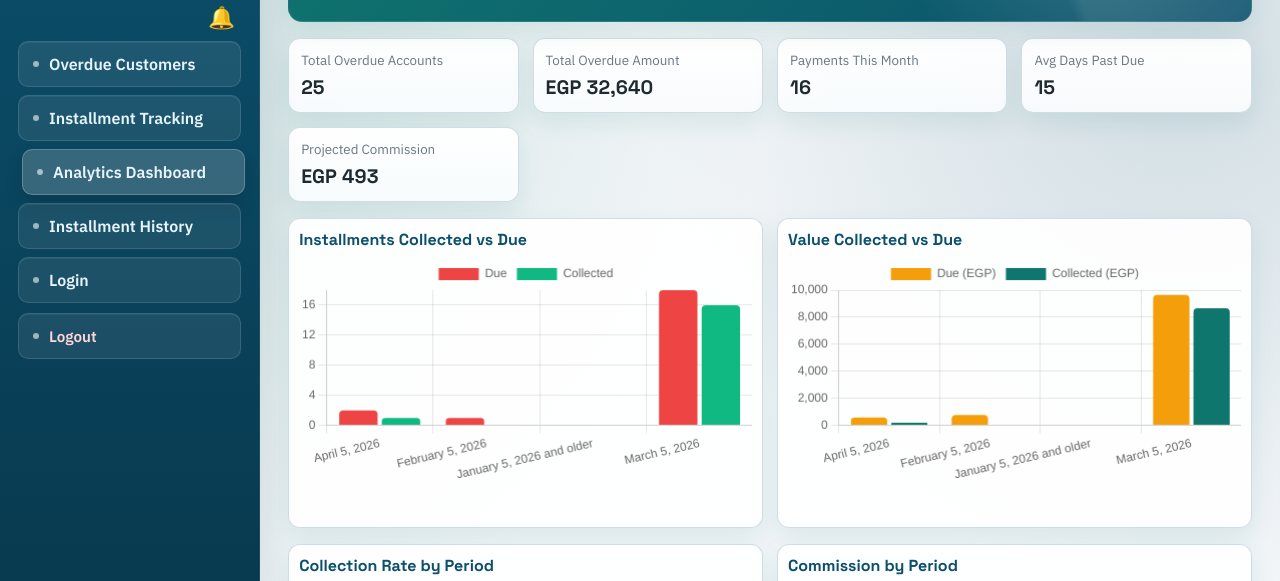
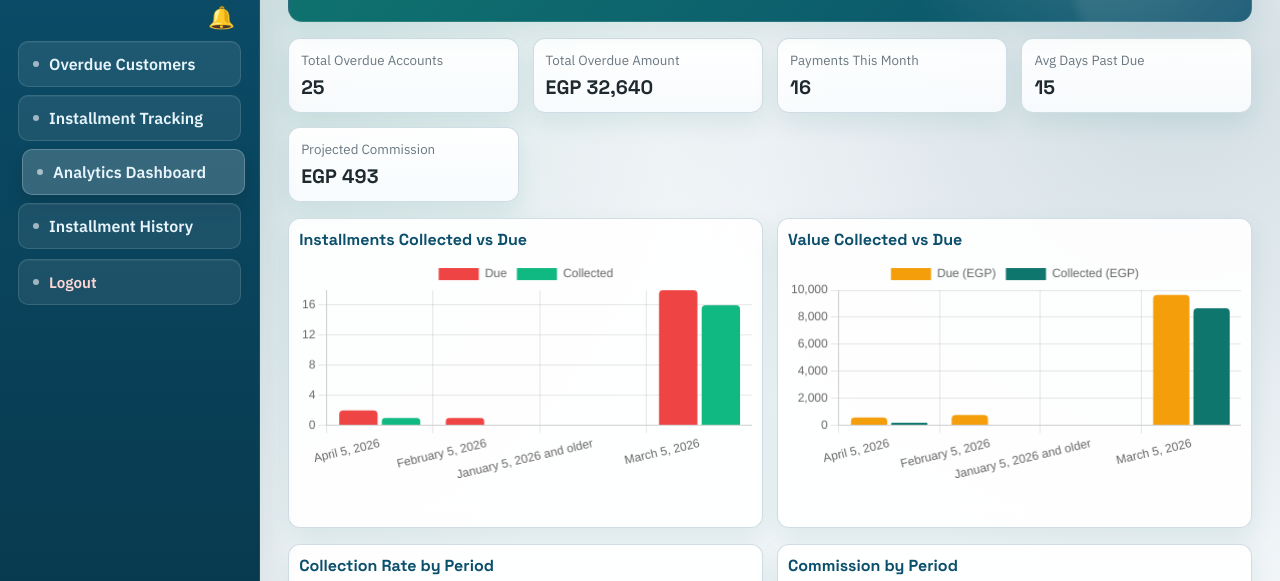
Before and after one commit to MohamedTurb/Reclaim-Demo, a website: page analytics.html in a window 1280 px wide. Shown: the part 145-726 px from the top of the page. Drawn offline with nearby package versions, Linux system fonts and the light colour scheme; sample sign-in values are in the browser's storage.

Commit message:
Remove 'Login' link from navigation
Removed the 'Login' link from the navigation menu.

```diff
--- a/analytics.html
+++ b/analytics.html
@@ -25,7 +25,6 @@
           <li><a class="nav-link" href="installments.html">Installment Tracking</a></li>
           <li><a class="nav-link active" href="analytics.html">Analytics Dashboard</a></li>
           <li><a class="nav-link" href="installments-history.html">Installment History</a></li>
-          <li><a class="nav-link" href="login.html">Login</a></li>
           <li><button class="nav-link nav-logout" type="button" data-logout>Logout</button></li>
         </ul>
       </nav>
```
